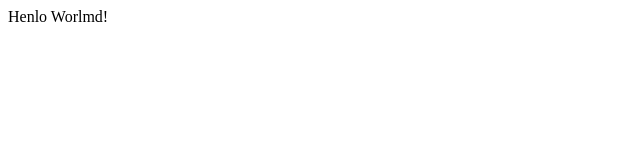
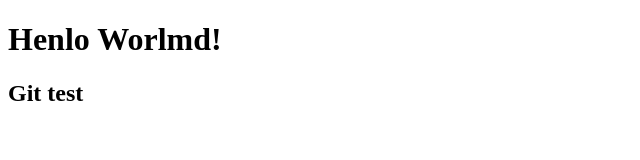
Before and after one commit to sashachinatown/project1, a plain HTML site: page index.html in a window 1280 px wide. Shown: the whole page, without its empty margins (0-640 px from the left). Drawn offline with Linux system fonts and the light colour scheme.

Commit message:
index.html mod

```diff
--- a/index.html
+++ b/index.html
@@ -4,10 +4,11 @@
     <meta charset="UTF-8">
     <meta http-equiv="X-UA-Compatible" content="IE=edge">
     <meta name="viewport" content="width=device-width, initial-scale=1.0">
-    <title>Document</title>
+    <title>Git тестируем</title>
 </head>
 <body>
-    Henlo Worlmd!
+    <h1>Henlo Worlmd!</h1>
+    <h2>Git test</h2>
 <script src="script.js"></script>
 </body>
 </html>
```
